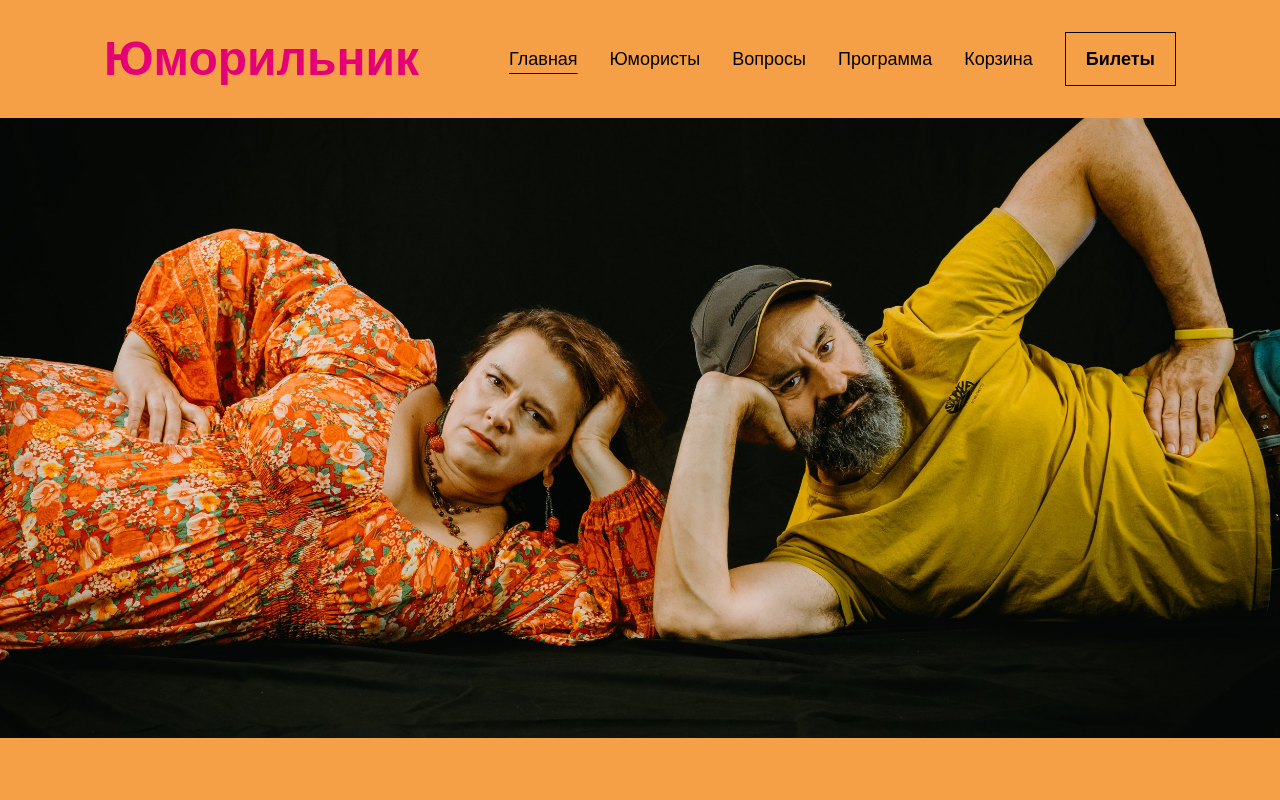
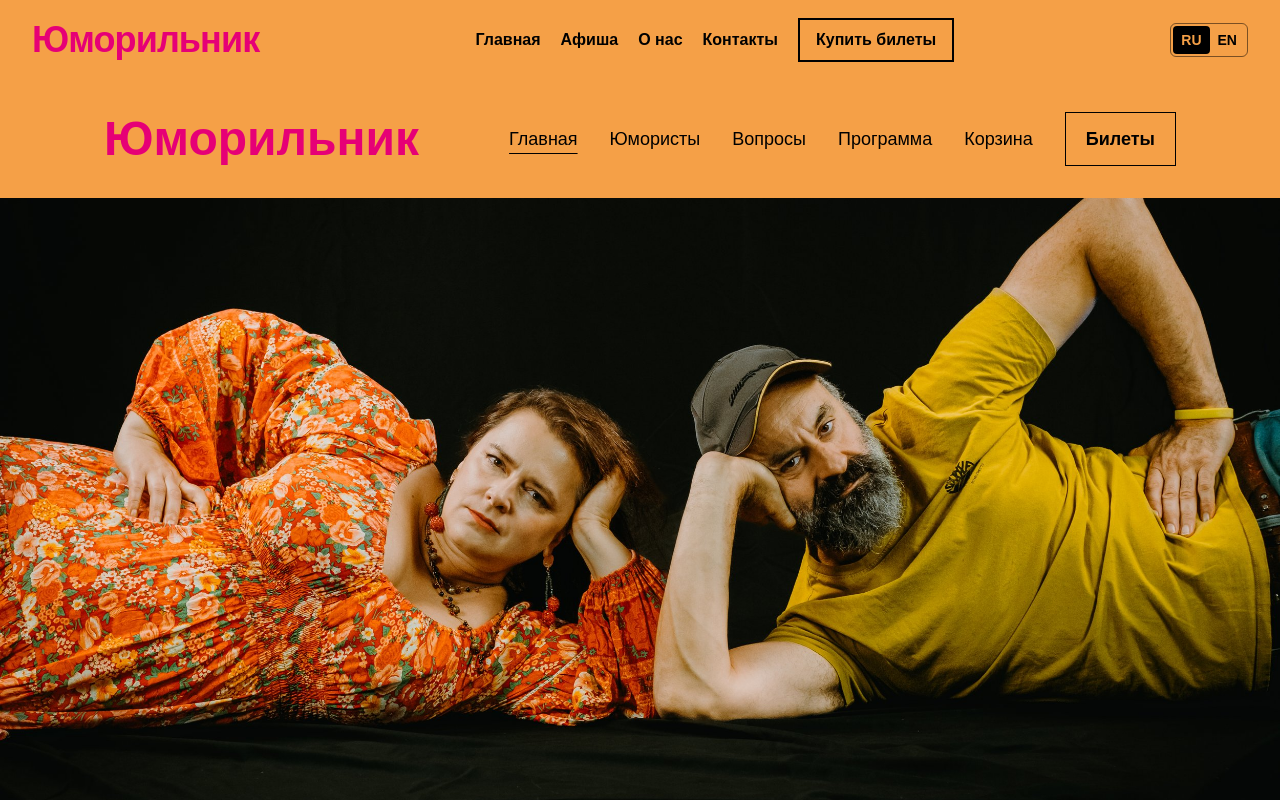
Before and after one commit to darshabloom/yumorilnik, a Next.js app: page / in a window 1280 px wide. Shown: the top 800 px of the page. Built offline with nearby package versions, Linux system fonts and the light colour scheme.

Commit message:
feat: add shared header and Yumorilnik metadata

```diff
--- a/app/layout.tsx
+++ b/app/layout.tsx
@@ -1,6 +1,7 @@
 import type { Metadata } from "next";
 import { Geist, Geist_Mono } from "next/font/google";
 import "./globals.css";
+import SiteHeader from "@/components/SiteHeader";
 
 const geistSans = Geist({
   variable: "--font-geist-sans",
@@ -13,8 +14,8 @@ const geistMono = Geist_Mono({
 });
 
 export const metadata: Metadata = {
-  title: "Create Next App",
-  description: "Generated by create next app",
+  title: "Юморильник | Yumorilnik",
+  description: "События, юмор и встречи в Окленде | Events and entertainment in Auckland",
 };
 
 export default function RootLayout({
@@ -27,7 +28,7 @@ export default function RootLayout({
       lang="en"
       className={`${geistSans.variable} ${geistMono.variable} h-full antialiased`}
     >
-      <body className="min-h-full flex flex-col">{children}</body>
+      <body className="min-h-full flex flex-col"><SiteHeader />{children}</body>
     </html>
   );
 }
```
